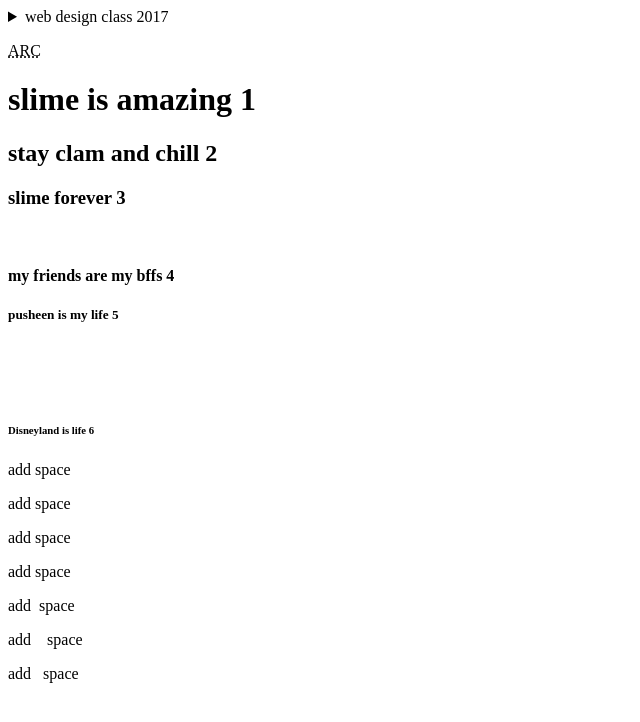
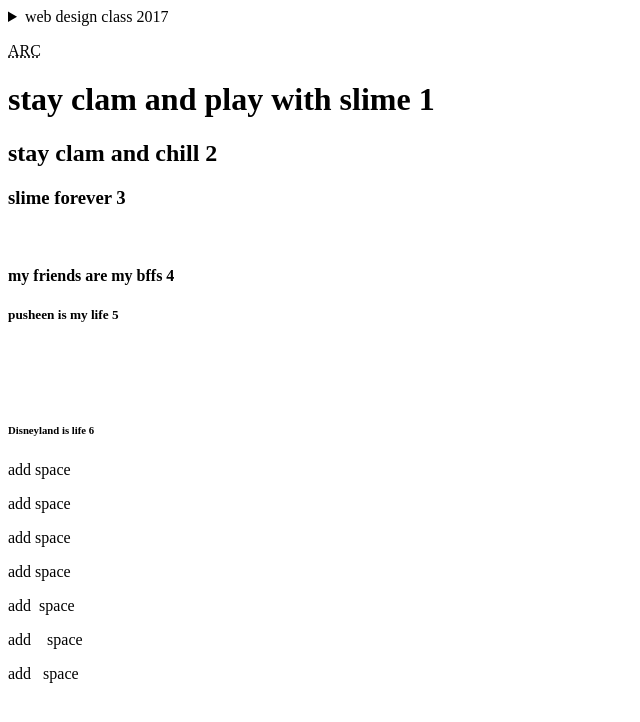
Before and after one commit to zhanga08/webclass, a plain HTML site: page index.html in a window 1280 px wide. Shown: the whole page, without its empty margins (0-640 px from the left). Drawn offline with Linux system fonts and the light colour scheme.

Commit message:
tay clam and play with slime

```diff
--- a/index.html
+++ b/index.html
@@ -7,7 +7,7 @@
 <p><abbr title="agape
   renewal center">
   ARC</abbr> </p>
-<h1>slime is amazing 1</h1>
+<h1>stay clam and play with slime 1</h1>
 <h2>stay clam and chill 2</h2>
 <h3>slime forever 3</h3>
 <br>
```
